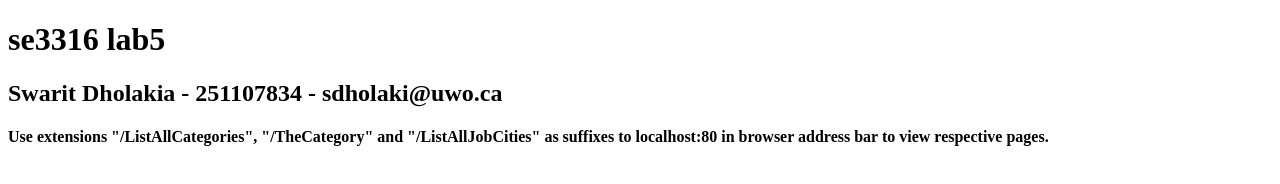
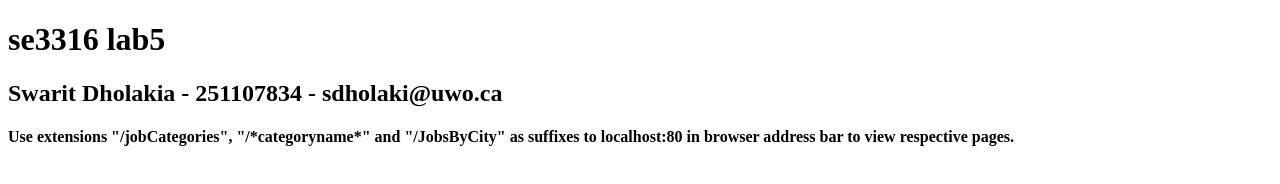
Before and after one commit to ShaimaaAliECE/lab5-swaritd, a website: page htmls/index.html in a window 1280 px wide. Drawn offline with Linux system fonts and the light colour scheme.

Commit message:
updating frontend

```diff
--- a/htmls/index.html
+++ b/htmls/index.html
@@ -14,7 +14,7 @@
     <h1> se3316 lab5</h1>
     <h2> Swarit Dholakia - 251107834 - sdholaki@uwo.ca </h2>
 
-    <h4> Use extensions "/ListAllCategories", "/TheCategory" and "/ListAllJobCities" as suffixes to localhost:80 in browser address bar to view respective pages. </h4>
+    <h4> Use extensions "/jobCategories", "/*categoryname*" and "/JobsByCity" as suffixes to localhost:80 in browser address bar to view respective pages. </h4>
 
 </body>
 </html>
```
